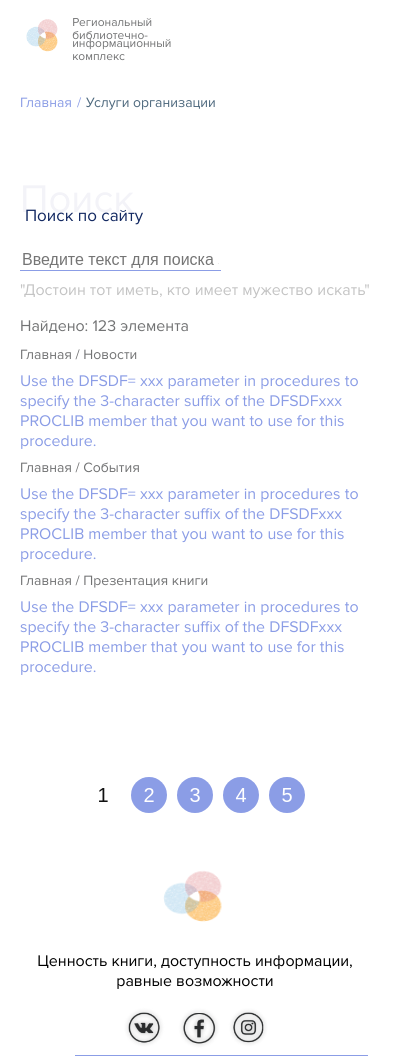
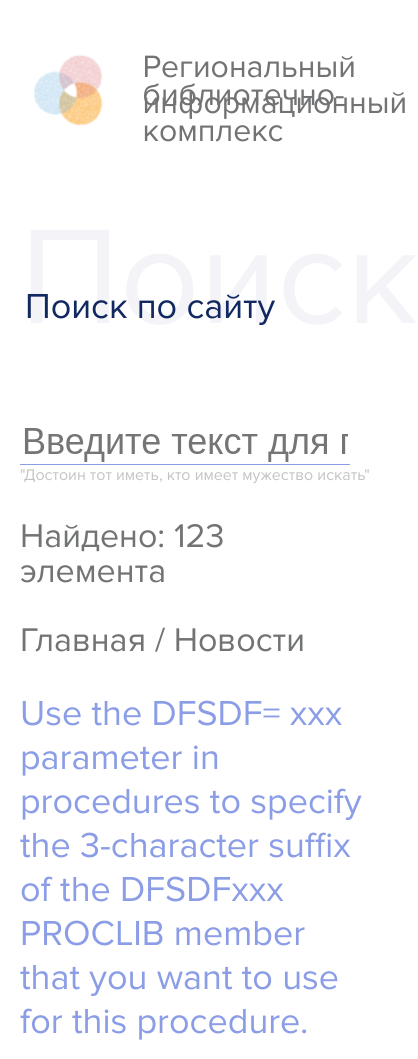
Before and after one commit to yaroslavcherkaev/yaroslavcherkaev.github.io, a plain HTML site: page index.html in a window 390 px wide. Shown: the top 1059 px of the page, 418 px wide, since content can reach past the window. Drawn offline with Linux system fonts and the light colour scheme.

Commit message:
Add files via upload

```diff
--- a/index.html
+++ b/index.html
@@ -51,7 +51,7 @@
                 </div>
                 <span style="color:#C4C4C4; ">"Достоин тот иметь, кто имеет мужество искать"</span>
                 <span/>
-                <p style="color:#727374; ">Найдено: 123 элемента</p>
+                <p class="main-search-block-p">Найдено: 123 элемента</p>
                 <span/>
                 <p class="main-search-block-p">Главная / Новости</p>
                 <a class="main-search-block-a">Use the DFSDF= xxx parameter in procedures to specify the 3-character suffix of the DFSDFxxx PROCLIB member that you want to use for this procedure.</a>
@@ -112,7 +112,7 @@
 
 
     <div class="footermenumobile">
-        <img src="logo.png" style="width: 87px; height: 72px; "/>
+        <img src="logo.png" style="width: 187px; height: 172px; "/>
         <p>Ценность книги, доступность информации, равные возможности</p>
         <div>
             <img src="vk.png" style="width:50px; height: 43px;"/>
--- a/styles.css
+++ b/styles.css
@@ -193,65 +193,78 @@ button{
     .header{
         padding-left: 20px;
         padding-right: 20px;
+        height: 200px;
         box-shadow: none;
+        align-items: center;
+        width: 100%;
+        box-sizing: border-box;
     }
+
     .navigation{
         visibility: collapse;
     }
+
     .logotypeimg{
-        width:48px;
-        height:46px;
+        width:120px;
+        height:100px;
     }
+
     .logotype{
 
         p{
-            margin:5px;
+            font-size: 32px;
+            margin:20px;
+
         }
     }
 
     .menubar{
         visibility: visible;
-        width: 45px;
-        height:23px;
+        width:90px;
+        height:46px;
     }
 
     .mini-menu{
+        margin-top: 80px;
         padding-left: 20px;
         padding-right: 20px;
     }
+
     .bigsearch{
-        font-size: 40px;
+        font-size: 140px;
     }
+
     .titlesearch{
-        font-size: 17px;
+        font-size: 36px;
     }
+
     .main-search-block{
         padding-left: 20px;
         padding-right: 20px;
     }
 
     .main-search-block-a{
-        font-size: 16px;
+        font-size: 36px;
         color:#8B9DE6;
-        line-height: 5px;
+        line-height: 44px;
     }
 
     .main-search-block-p{
-        font-size: 14px;
+        font-size: 34px;
         color:#727374;
-        line-height: 5px;
+        line-height: 35px;
     }
 
     .searchbutton{
-        visibility: collapse;
+        display: none;
     }
 
     input{
-        font-size: 16px;
+        font-size: 36px;
     }
 
     .vector{
-        visibility: collapse;
+        display: none;
     }
 
     .footer-footermenu{
@@ -266,6 +279,15 @@ button{
         align-items: center;
         margin-bottom: 0px;
     }
+
+    .nav-button{
+        width: 62px;
+        height: 62px;
+        border: 0;
+        border-radius: 100%;
+        font-size: 36px;
+    }
+
 
     .footermenu{
         display: none;
```
